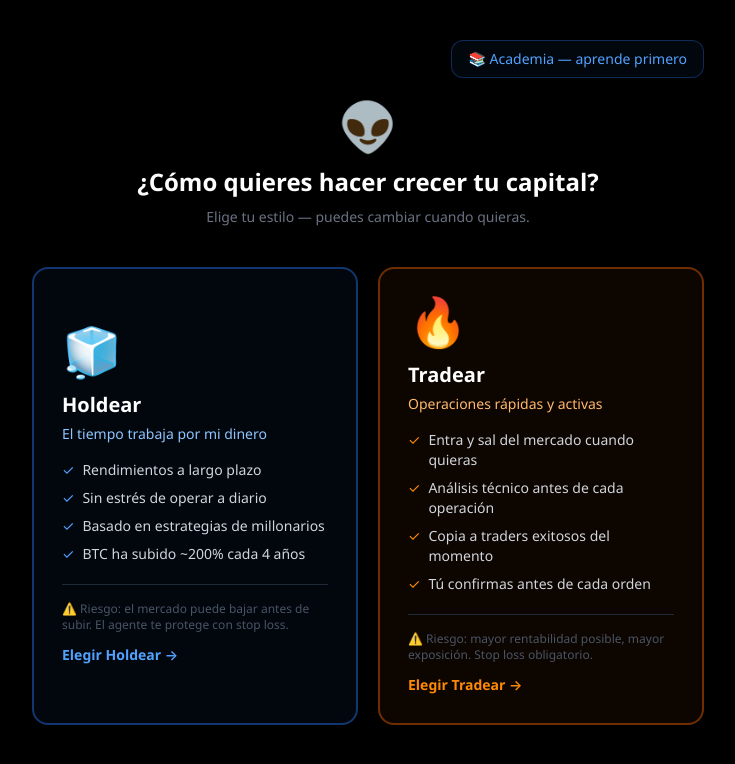
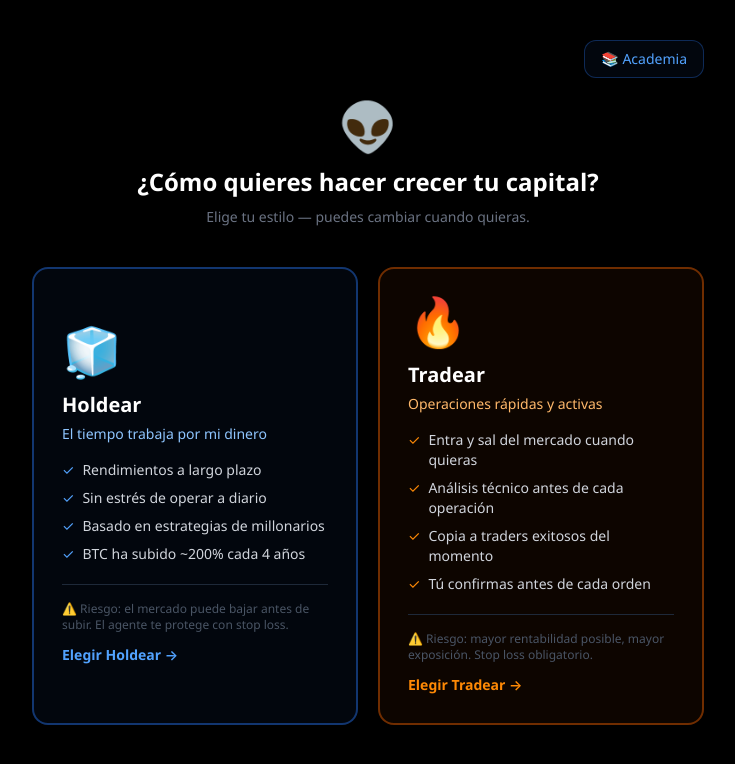
Before and after one commit to eeelien/eelienx-protocol, a Next.js app: page /onboarding in a window 1280 px wide. Shown: the top 764 px of the page, without its empty margins (272-1007 px from the left). Built offline with nearby package versions, Linux system fonts and the light colour scheme.

Commit message:
fix: botón Academia — texto corto

```diff
--- a/src/app/onboarding/page.tsx
+++ b/src/app/onboarding/page.tsx
@@ -156,7 +156,7 @@ export default function OnboardingPage() {
       <div className="w-full max-w-2xl flex justify-end mb-6">
         <a href="/academia"
           className="flex items-center gap-2 px-4 py-2 rounded-xl border border-blue-500/30 bg-blue-500/5 text-blue-400 text-sm hover:border-blue-400 transition-colors">
-          📚 Academia — aprende primero
+          📚 Academia
         </a>
       </div>
 
```
